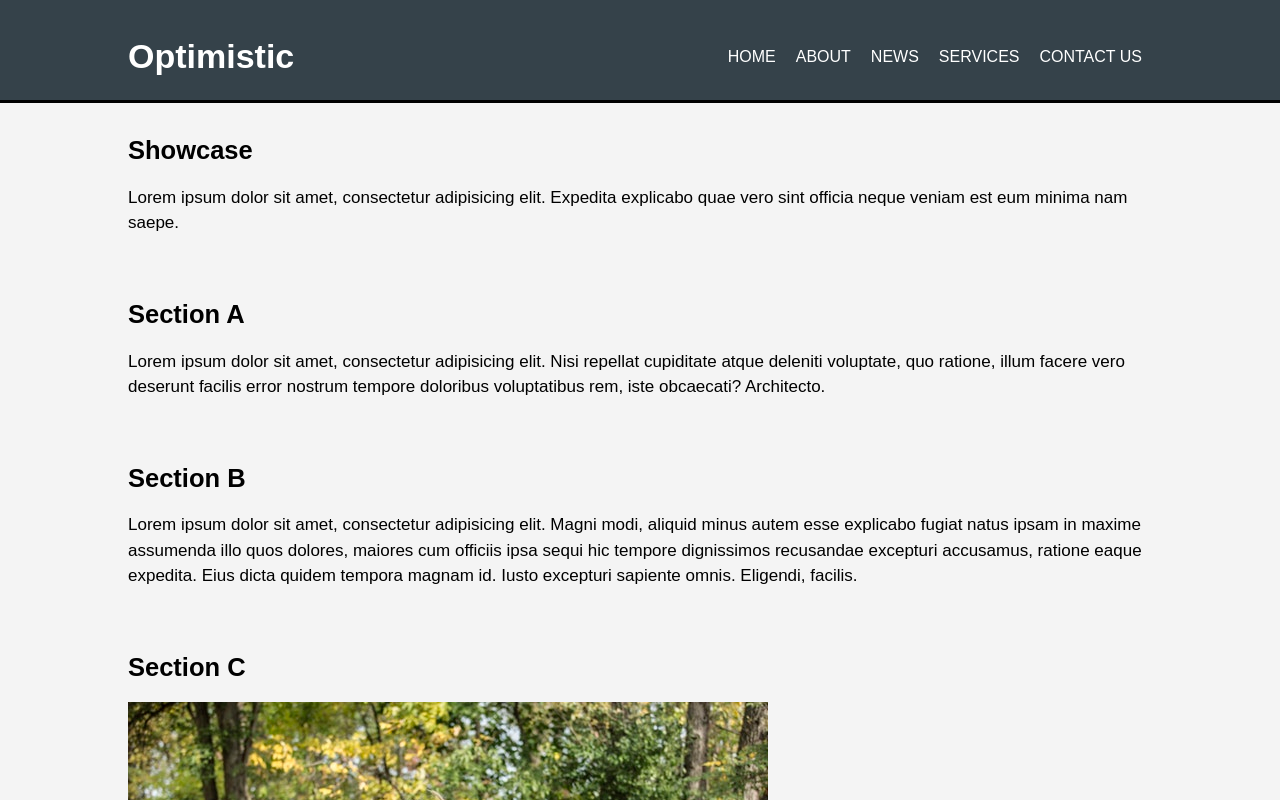
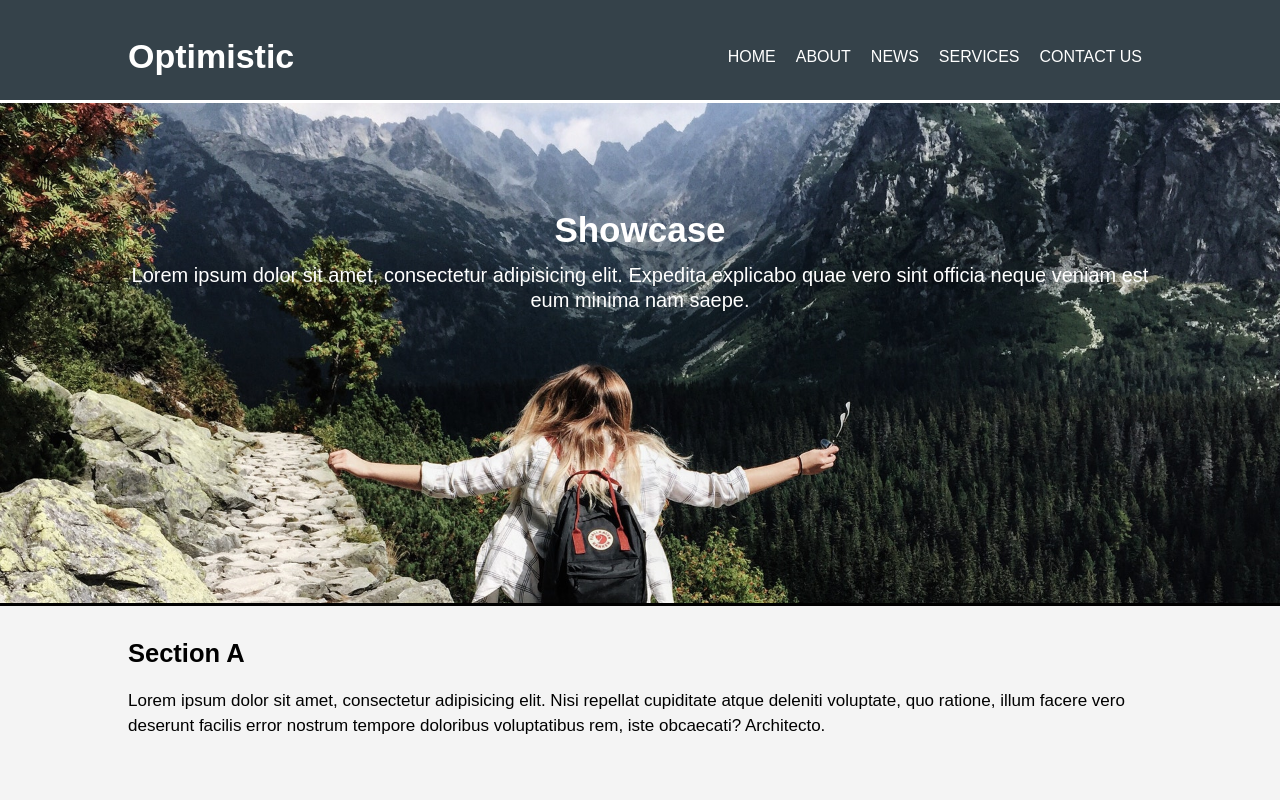
Before and after one commit to 2ndg33r/web_site_template_optimistic, a plain HTML site: page index.html in a window 1280 px wide. Shown: the top 800 px of the page. Drawn offline with Linux system fonts and the light colour scheme; files whose address does not match are found by name.

Commit message:
showcase image and styling

```diff
--- a/css/style.css
+++ b/css/style.css
@@ -10,7 +10,7 @@ body {
 
 .container {
     width: 80%;
-    text-align: left;
+    /* text-align: left; */
     margin: auto;
     padding: 14px 16px;
     overflow: hidden;
@@ -23,7 +23,7 @@ header {
     padding-top: 30px;
     min-height: 70px;
     border-bottom: solid;
-    border-color: #000;
+    border-color: #fff;
     border-width: 3px;
 }
 
@@ -59,3 +59,25 @@ header #branding h1 {
 header .top-nav {
     float: right;
 }
+
+#showcase {
+    min-height: 500px;
+    background-image: url('../img/pexels-photo-287240.jpeg');
+    background-repeat: no-repeat;
+    background-size: cover;
+    text-align: center;
+    color: #fff; /*color text over image*/
+    border-bottom: solid;
+    border-color: #000;
+    border-width: 3px;
+}
+
+#showcase h1 {
+    font-size: 35px;
+    margin-top: 100px;
+    margin-bottom: 10px;
+}
+
+#showcase p {
+    font-size: 20px;
+}
```
